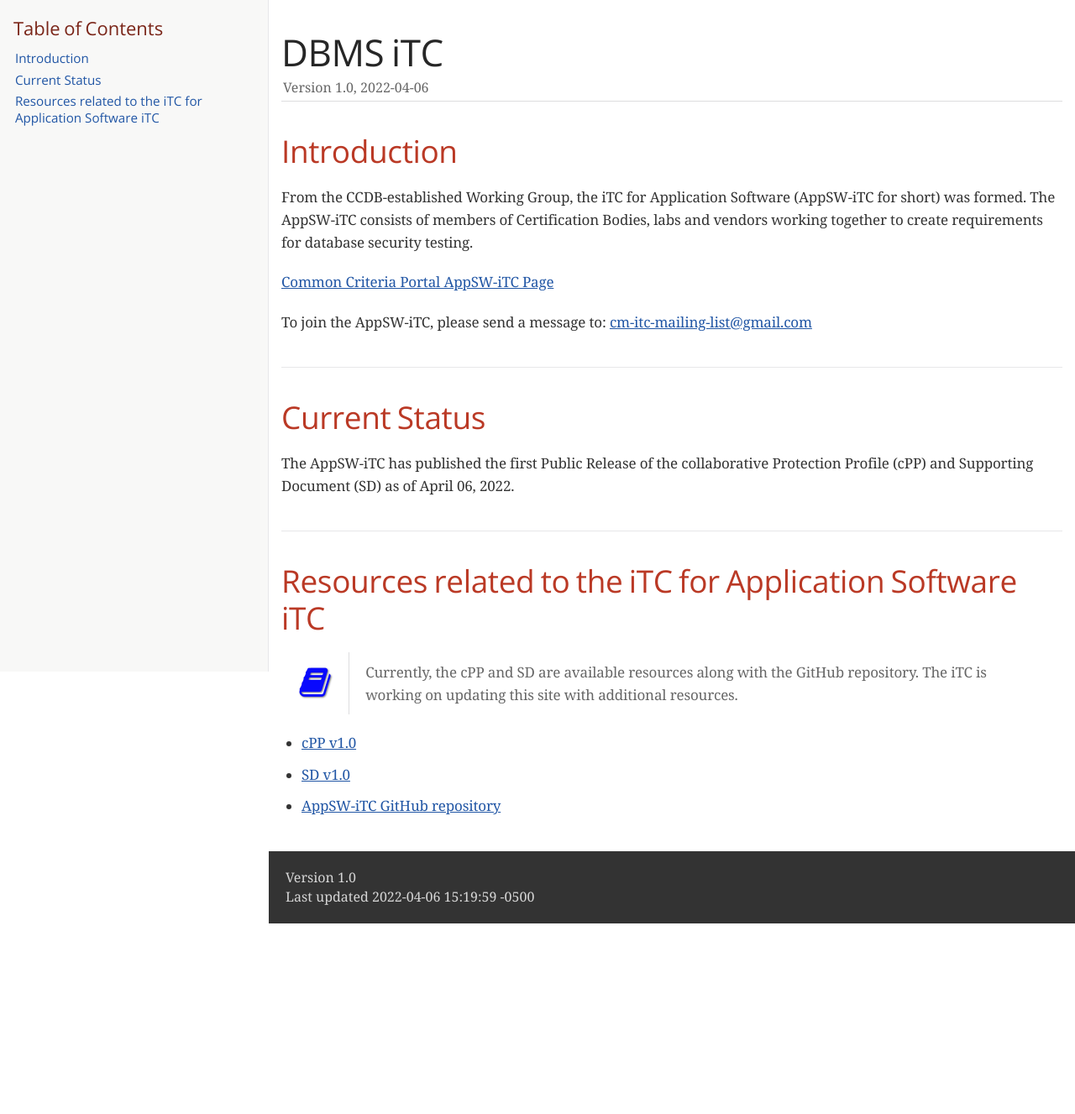
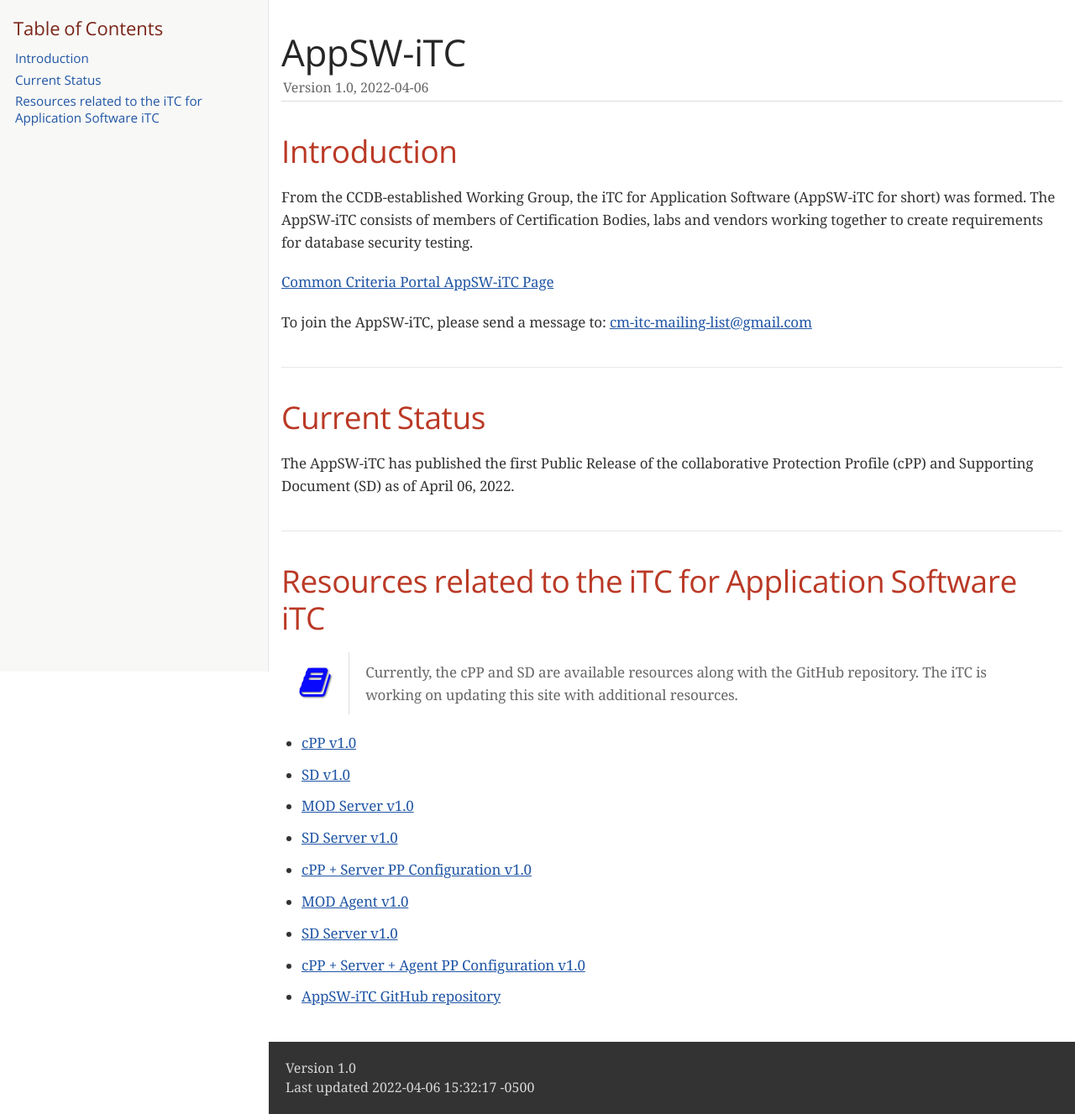
Before and after one commit to appswcpp/appswcpp.github.io, a plain HTML site: page index.html in a window 1280 px wide. Shown: the whole page at 84% size. Before the commit the page ends 1100 px from the top, so only its background shows below. Drawn offline with nearby package versions, Linux system fonts and the light colour scheme; a web font is replaced by a local one.

Commit message:
Index update
Added all docs to index and changed tittle

```diff
--- a/index.html
+++ b/index.html
@@ -5,7 +5,7 @@
 <meta http-equiv="X-UA-Compatible" content="IE=edge">
 <meta name="viewport" content="width=device-width, initial-scale=1.0">
 <meta name="generator" content="Asciidoctor 2.0.17">
-<title>DBMS iTC</title>
+<title>AppSW-iTC</title>
 <link rel="stylesheet" href="https://fonts.googleapis.com/css?family=Open+Sans:300,300italic,400,400italic,600,600italic%7CNoto+Serif:400,400italic,700,700italic%7CDroid+Sans+Mono:400,700">
 <style>
 /*! Asciidoctor default stylesheet | MIT License | https://asciidoctor.org */
@@ -457,7 +457,7 @@
 </head>
 <body class="article toc2 toc-left">
 <div id="header">
-<h1>DBMS iTC</h1>
+<h1>AppSW-iTC</h1>
 <div class="details">
 <span id="revnumber">version 1.0,</span>
 <span id="revdate">2022-04-06</span>
@@ -520,6 +520,24 @@
 <p><a href="/cPP/SD_APP_SW.html">SD v1.0</a></p>
 </li>
 <li>
+<p><a href="/cPP/Modules/Server/cPP_MOD-Server.html">MOD Server v1.0</a></p>
+</li>
+<li>
+<p><a href="/cPP/Mosules/Server/SD-MOD-Server.html">SD Server v1.0</a></p>
+</li>
+<li>
+<p><a href="/Modules/Server/appSW_PP_Config_Server.html">cPP + Server PP Configuration v1.0</a></p>
+</li>
+<li>
+<p><a href="/cPP/Modules/Agent/cPP_MOD-Agent.html">MOD Agent v1.0</a></p>
+</li>
+<li>
+<p><a href="/cPP/Mosules/Agent/SD-MOD-Agent.html">SD Server v1.0</a></p>
+</li>
+<li>
+<p><a href="/Modules/Agent/appSW_PP_Config_ServerAgent.html">cPP + Server + Agent PP Configuration v1.0</a></p>
+</li>
+<li>
 <p><a href="https://github.com/appswcpp/">AppSW-iTC GitHub repository</a></p>
 </li>
 </ul>
@@ -530,7 +548,7 @@
 <div id="footer">
 <div id="footer-text">
 Version 1.0<br>
-Last updated 2022-04-06 15:19:59 -0500
+Last updated 2022-04-06 15:32:17 -0500
 </div>
 </div>
 </body>
```
Also changed, not shown: 1 other file.
